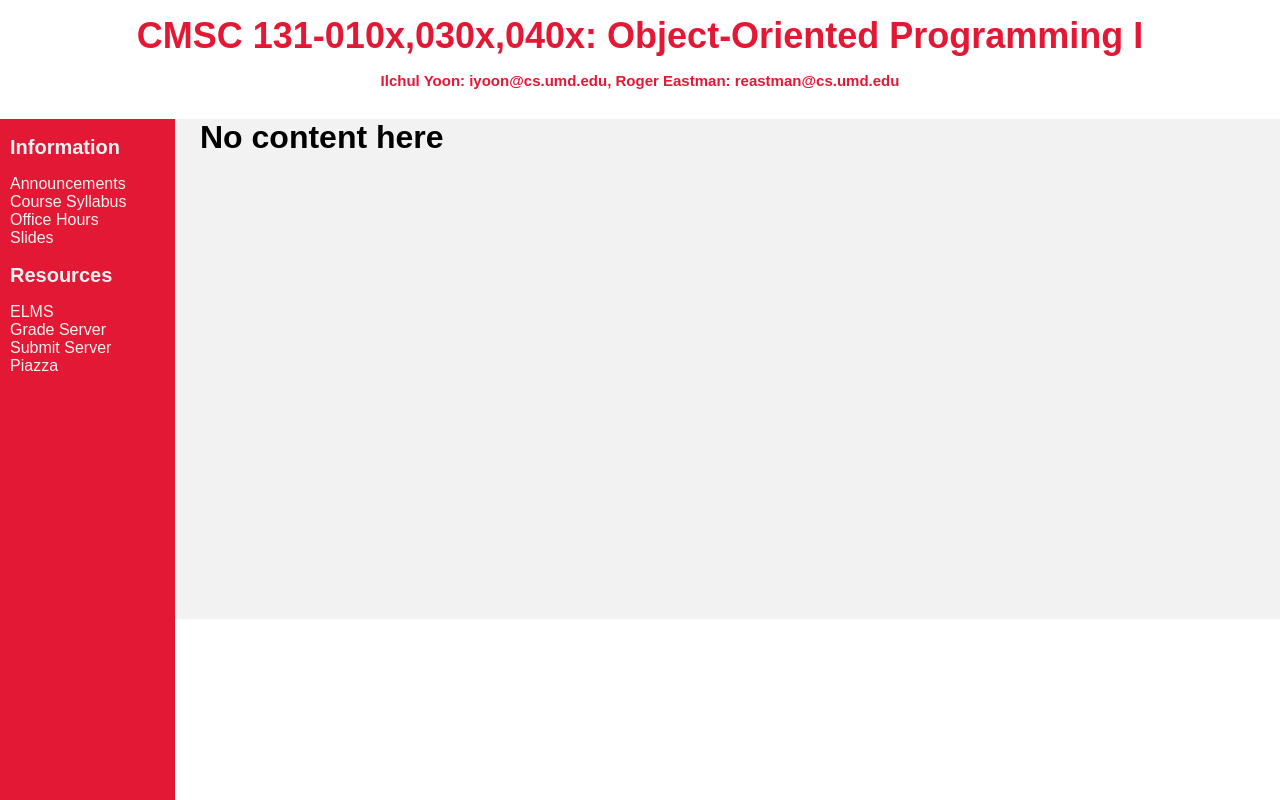
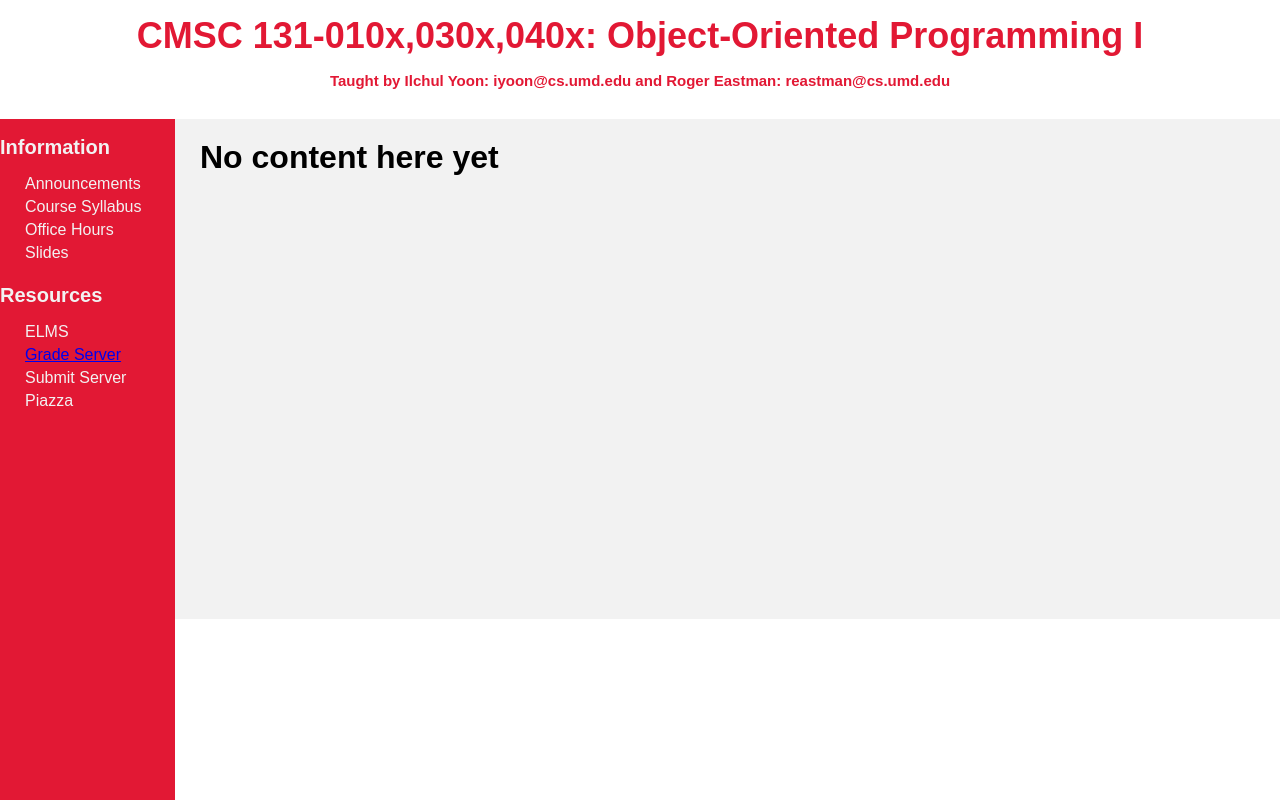
Before and after one commit to AndrewLChalfant/CMSC131Site, a plain HTML site: page index.html in a window 1280 px wide. Drawn offline with Linux system fonts and the light colour scheme.

Commit message:
First site layout

```diff
--- a/131.css
+++ b/131.css
@@ -12,19 +12,25 @@ ul {
 	padding-left: 10px;
 }
 
+h1 {
+	margin: 0;
+	color: 131313;
+}
+
 h2 {
 	font-size: 20px;
 	padding-bottom: 0px;
 	padding-top: 0px;
 }
 
-h1 {
-	margin: 0;
-	color: 131313;
-}
 
 h3 {
 	font-size: 15px;
+}
+
+li {
+	padding-left: 15px;
+	padding-bottom: 5px;
 }
 
 div.header {
@@ -47,6 +53,10 @@ div.sidebar {
 	background: #E21834;
 }
 
+div.sidebar.h2 {
+	font-size: 40px;
+}
+
 div.main {
 	position: fixed;
 	margin-left: 175px;
--- a/index.html
+++ b/index.html
@@ -11,28 +11,28 @@
 <body>
 	<div class="header">
 	<h1>CMSC 131-010x,030x,040x: Object-Oriented Programming I </h1>
-	<h3> Ilchul Yoon: iyoon@cs.umd.edu, Roger Eastman: reastman@cs.umd.edu</h3>
+	<h3>Taught by Ilchul Yoon: iyoon@cs.umd.edu and Roger Eastman: reastman@cs.umd.edu</h3>
 	</div>
 
 	<div class="sidebar">
-		<ul>
-		<li><h2><b>Information</b></h2></li>
+	  <h2><b>Information</b></h2>
+	  <ul>
 	  	<li>Announcements</li>
 		<li>Course Syllabus</li>
 		<li>Office Hours</li>
 		<li>Slides</li>
-		</ul>
+	  </ul>
 
+		<h2><b>Resources</b></h2>
 		<ul>
-		<li><h2><b>Resources</b></h2></li>
 	  	<li>ELMS</li>
-		<li>Grade Server</li>
+		<li><a href="https://grades.cs.umd.edu/" target="new">Grade Server</a></li>
 		<li>Submit Server</li>
 		<li>Piazza</li>
 		</ul>
 	</div>
 	<div class="main">
-	<h1>No content here </h1>
+	<h1 style="padding-top: 20px">No content here yet</h1>
 	</div>
 <script src="https://umd-header.umd.edu/build/bundle.js?search=1&search_domain=cs&events=1&news=1&schools=1&admissions=1&support=0&support_url=&wrapper=1100&sticky=0"></script>
 </body>
```
